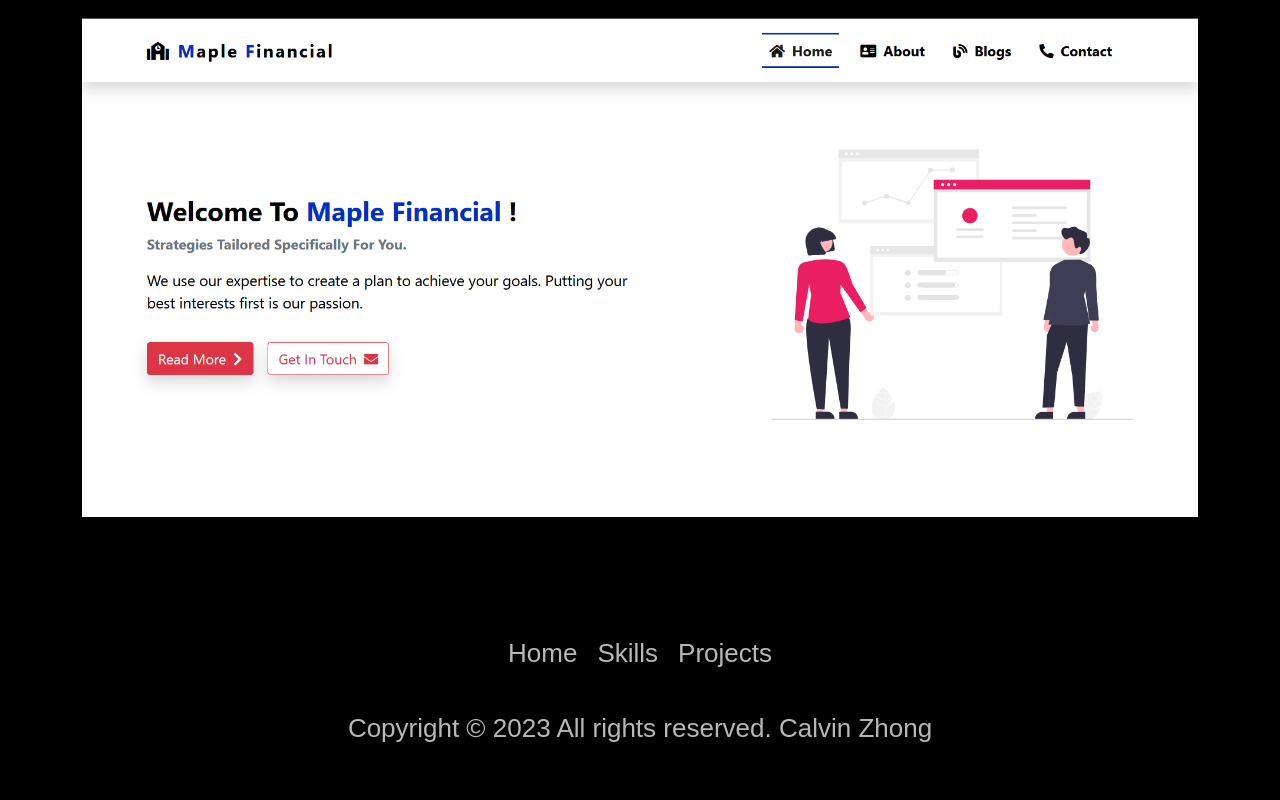
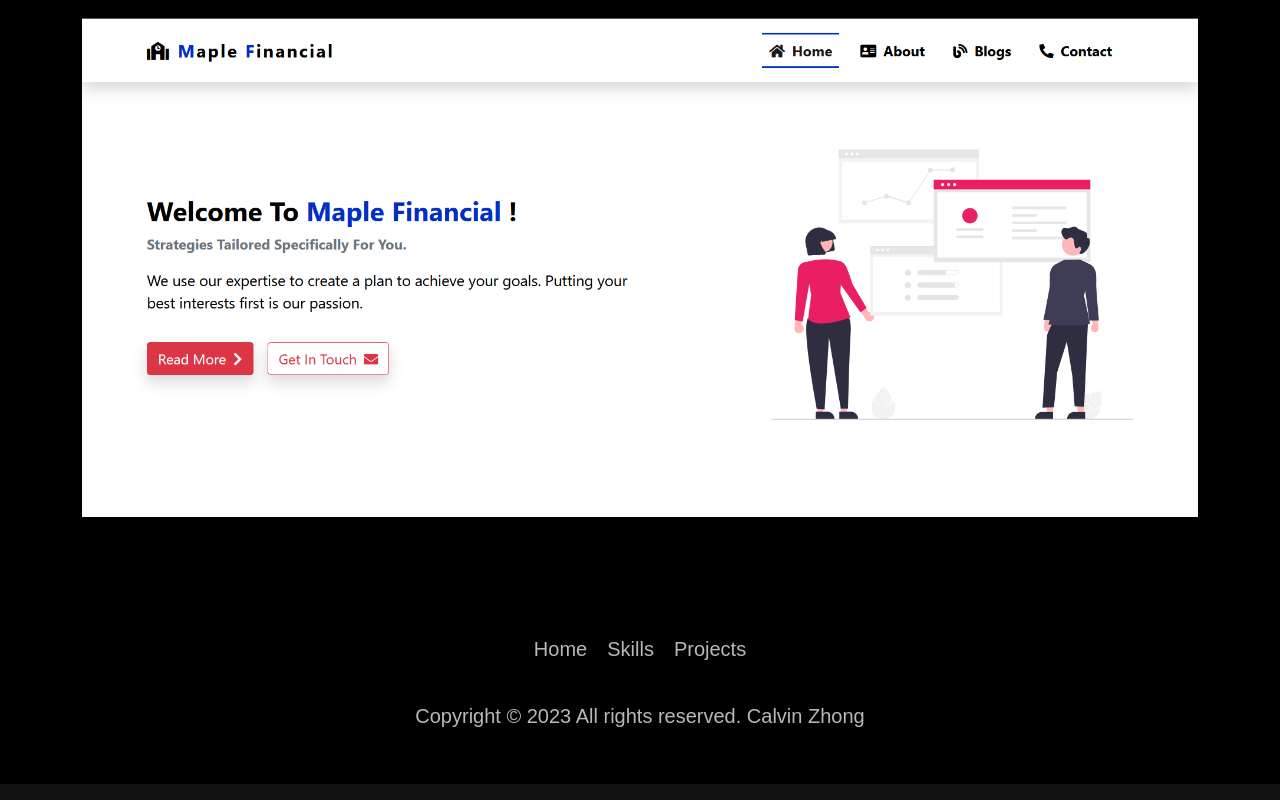
Before and after one commit to calvinflzhong/Personal-Site, a React (Create React App) app: page / in a window 1280 px wide. Shown: the part 1629-2429 px from the top of the page. Built offline with nearby package versions, Linux system fonts and the light colour scheme.

Commit message:
footer change

```diff
--- a/src/App.css
+++ b/src/App.css
@@ -559,9 +559,9 @@ nav.navbar .navbar-toggler[aria-expanded='true'] .navbar-toggler-icon {
   font-size: 16px;
 }
 
-.footer .row a {
+.footer a {
   text-decoration: none;
-  font-size: 26px;
+  font-size: 20px;
   color: #b8b8b8;
   transition: 0.5s;
 }
```
